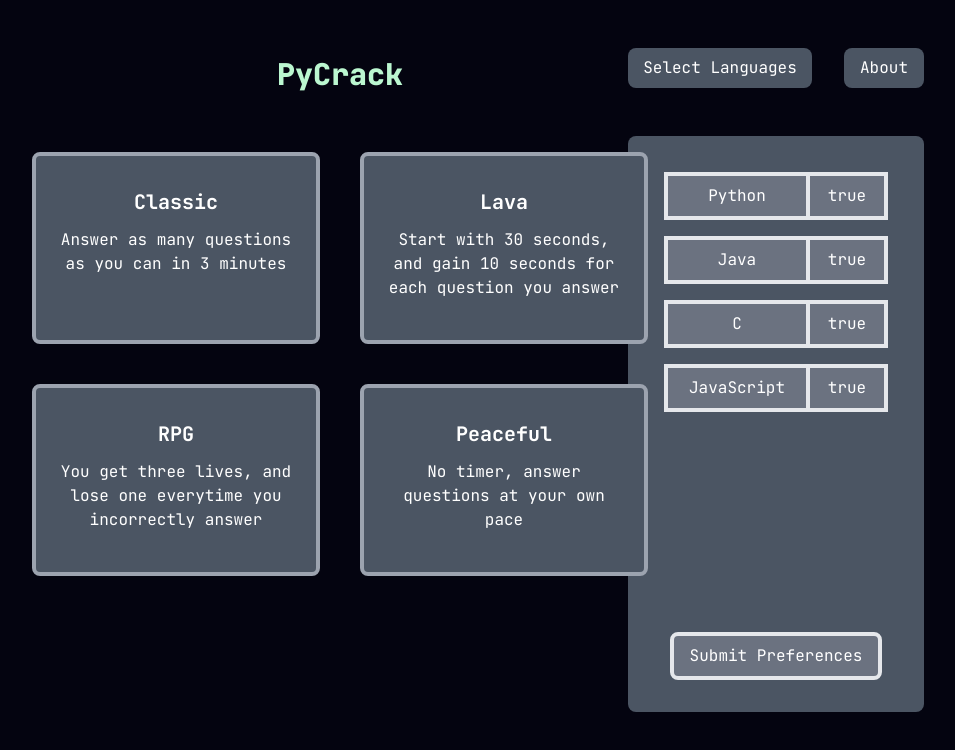
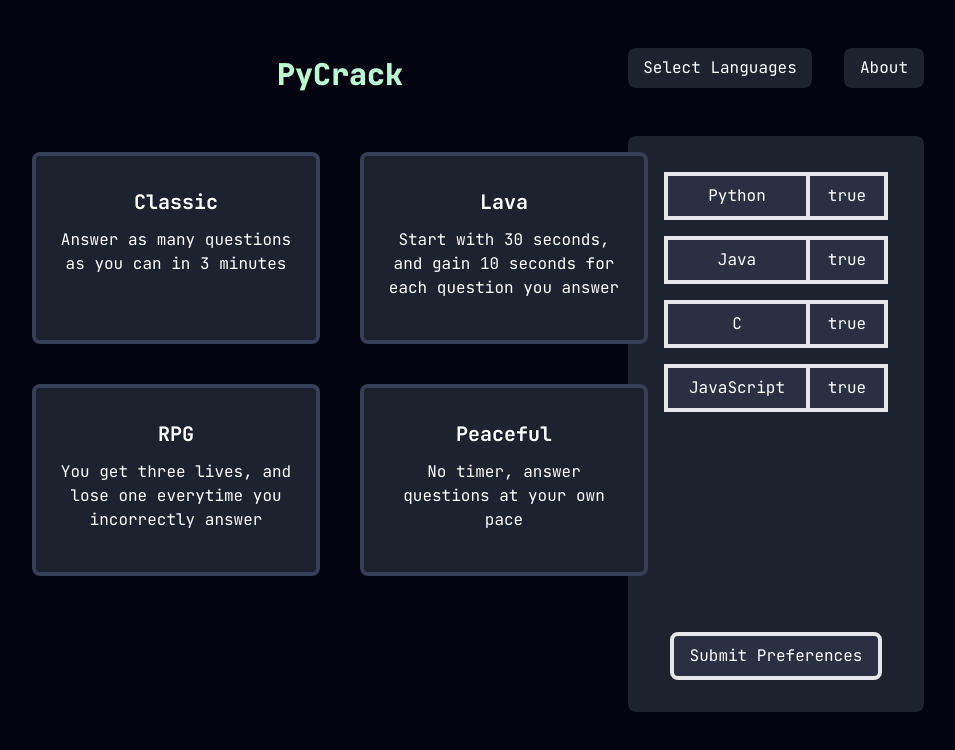
Before and after one commit to seabiscuit-iv/pycrack, a React (Create React App) app: page / in a window 1280 px wide. Both pictures are taken after a click on the button "Select Languages". Shown: the top 750 px of the page, without its empty margins (300-1255 px from the left). Built offline with nearby package versions, Linux system fonts and the light colour scheme.

Commit message:
changed up some colors

```diff
--- a/src/Endscreen.tsx
+++ b/src/Endscreen.tsx
@@ -14,7 +14,7 @@ const Endscreen = (props : PTS) => {
         <p className="text-green-200 font-jb-mono font-extrabold text-3xl pt-12 pb-10">PyCrack</p>
         <p className="text-white font-jb-mono font-light text-lg pt-12 pb-2">Game Mode: {props.gameMode}</p>
         <p className="text-white font-jb-mono font-light text-3xl pb-10">Final Score: {props.points}</p>
-        <button onClick={props.setHome} className="mt-10 font-jb-mono text-lg bg-gray-600 text-white flex items-center justify-center py-4 px-12 hover:bg-gray-500 rounded-lg">Home</button>
+        <button onClick={props.setHome} className="mt-10 font-jb-mono text-lg bg-[#1e212e] text-white flex items-center justify-center py-4 px-12 hover:bg-[#2b2f42] rounded-lg">Home</button>
       </div>
     </div>
   );
--- a/src/LangButton.tsx
+++ b/src/LangButton.tsx
@@ -14,10 +14,10 @@ function LangButton(props : LangButtonProps) {
 
   return (
     <div className="flex flex-row font-jb-mono my-2">
-      <div className="border-4 border-r-2 p-2 w-36 bg-gray-500">
+      <div className="border-4 border-r-2 p-2 w-36 bg-[#2b2f42]">
         <p>{props.name}</p>
       </div>
-      <button onClick={() => {props.toggle(); setSeed(Math.random())}} className={"border-4 border-l-2 p-2 w-20 hover:bg-gray-400" + (props.get() ? " bg-gray-500" : "")}>
+      <button onClick={() => {props.toggle(); setSeed(Math.random())}} className={"border-4 border-l-2 p-2 w-20 hover:bg-[#383e57]" + (props.get() ? " bg-[#2b2f42]" : "")}>
         <p>
           {props.get() ? "true" : "false"}
         </p>
--- a/src/Menu.tsx
+++ b/src/Menu.tsx
@@ -12,15 +12,15 @@ function Menu (props : ResetFunc) {
     return (
     <div className="float-right mr-14 mt-12 ml-8 flex flex-col items-center justify-center align-middle">
       <div className="flex flex-row">
-        <button onClick={() => {setShowLanguagePanel(!showLanguagePanel)}} className="flex items-center justify-center hover:bg-gray-500 bg-gray-600 w-[11.5rem] h-10 font-jb-mono rounded-lg">
+        <button onClick={() => {setShowLanguagePanel(!showLanguagePanel)}} className="flex items-center justify-center hover:bg-[#2b2f42] bg-[#1e212e] w-[11.5rem] h-10 font-jb-mono rounded-lg">
           <p className="text-white text-center">Select Languages</p>
         </button>
-        <div className="flex items-center justify-center hover:bg-gray-500 bg-gray-600 w-20 h-10 ml-8 font-jb-mono rounded-lg">
+        <div className="flex items-center justify-center hover:bg-[#2b2f42] bg-[#1e212e] w-20 h-10 ml-8 font-jb-mono rounded-lg">
           <a href="/about/" className="text-white">About</a>
         </div>
       </div>
       {showLanguagePanel ?
-      <div className="flex flex-col items-center pt-7 float-right mt-12 bg-gray-600 text-white text-center w-[18.5rem] h-[36rem] rounded-lg font-jb-mono">
+      <div className="flex flex-col items-center pt-7 float-right mt-12 bg-[#1e212e] text-white text-center w-[18.5rem] h-[36rem] rounded-lg font-jb-mono">
         <LangButton name="Python" get={() => {return config.python}} toggle={() => {config.python = !config.python}}/>
         <LangButton name="Java" get={() => {return config.java}} toggle={() => {config.java = !config.java}}/>
         <LangButton name="C" get={() => {return config.c}} toggle={() => {config.c = !config.c}}/>
@@ -30,7 +30,7 @@ function Menu (props : ResetFunc) {
             if (props.reload !== undefined) {
               props.reload();
             }
-          }} className="bg-gray-500 hover:bg-gray-400 border-4 py-2 px-4 rounded-lg mt-auto mb-8">
+          }} className="bg-[#2b2f42] hover:bg-[#383e57] border-4 py-2 px-4 rounded-lg mt-auto mb-8">
           Submit Preferences
         </button>
       </div>
--- a/src/MenuCard.tsx
+++ b/src/MenuCard.tsx
@@ -7,7 +7,7 @@ interface MenuProps {
 
 function MenuCard(props: MenuProps) {
     return (
-      <button onClick={props.onClick} className="w-72 m-5 h-48 border-gray-400 bg-gray-600 border-4 rounded-lg flex flex-col items-center hover:bg-gray-500">
+      <button onClick={props.onClick} className="w-72 m-5 h-48 border-[#383e57] bg-[#1e212e] border-4 rounded-lg flex flex-col items-center hover:bg-[#2b2f42]">
         <h1 className="text-white font-jb-mono font-bold text-xl pt-8">{props.title}</h1>
         <p className="text-white font-jb-mono px-4 pt-3">{props.description}</p>
       </button>
```
Also changed, not shown: public/manifest.json.
